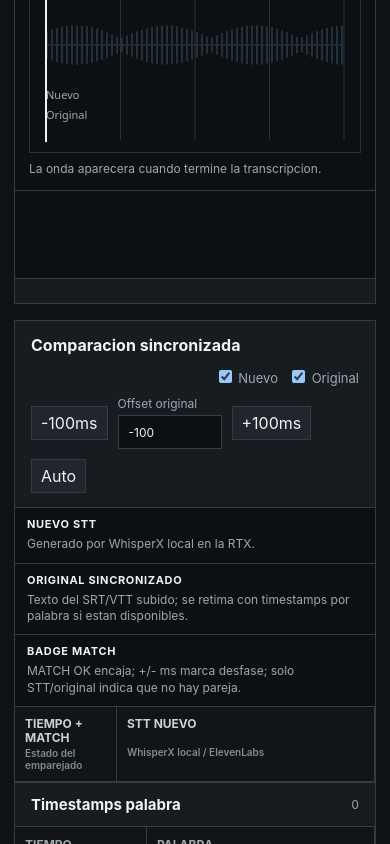
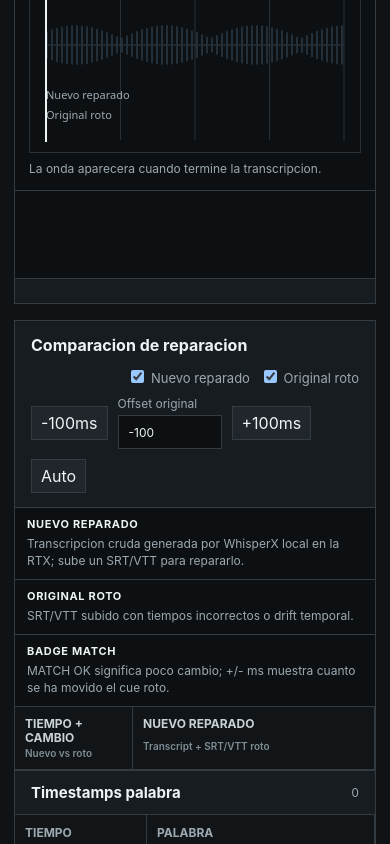
Before and after one commit to JotaTerrasa/film-subtitle-lab, a plain HTML site: page app/static/index.html in a window 390 px wide. Both pictures are taken after a click on the button "-100ms". Shown: the part 1084-1928 px from the top of the page. Drawn offline with Linux system fonts and the light colour scheme.

Commit message:
Clarify repaired subtitle comparison

```diff
--- a/app/static/app.js
+++ b/app/static/app.js
@@ -4,6 +4,7 @@ const state = {
   jobId: null,
   currentStage: null,
   generated: [],
+  rawTranscript: [],
   words: [],
   referenceRaw: [],
   reference: [],
@@ -22,6 +23,7 @@ const state = {
   referenceOffsetSec: 0,
   referenceScale: 1,
   resultProvider: "",
+  compareMode: "transcript",
   uiLanguage: window.localStorage.getItem("filmSubtitleLab.uiLanguage") || "es",
 };
 
@@ -108,23 +110,26 @@ const I18N = {
     resumePitch: "Seguir",
     transcribe: "Transcribir",
     technicalLog: "Log tecnico",
-    comparisonTitle: "Comparacion sincronizada",
-    compareGeneratedLabel: "Nuevo STT",
-    compareGeneratedProvider: "Generado por {provider}.",
-    compareOriginalLabel: "Original sincronizado",
-    compareOriginalHint: "Texto del SRT/VTT subido; se retima con timestamps por palabra si estan disponibles.",
+    comparisonTitle: "Comparacion de reparacion",
+    compareGeneratedLabel: "Nuevo reparado",
+    compareGeneratedProvider: "Creado mezclando la transcripcion de {provider} con el original roto.",
+    compareGeneratedTranscriptProvider: "Transcripcion cruda generada por {provider}; sube un SRT/VTT para repararlo.",
+    compareOriginalLabel: "Original roto",
+    compareOriginalHint: "SRT/VTT subido con tiempos incorrectos o drift temporal.",
     compareMatchLabel: "Badge match",
-    compareMatchHint: "MATCH OK encaja; +/- ms marca desfase; solo STT/original indica que no hay pareja.",
-    timeMatchColumn: "Tiempo + match",
-    timeMatchColumnHint: "Estado del emparejado",
-    newSttColumn: "STT nuevo",
-    newSttColumnHint: "WhisperX local / ElevenLabs",
-    syncedOriginalColumn: "Original sync",
+    compareMatchHint: "MATCH OK significa poco cambio; +/- ms muestra cuanto se ha movido el cue roto.",
+    timeMatchColumn: "Tiempo + cambio",
+    timeMatchColumnHint: "Nuevo vs roto",
+    newSttColumn: "Nuevo reparado",
+    newSttColumnHint: "Transcript + SRT/VTT roto",
+    syncedOriginalColumn: "Original roto",
     syncedOriginalColumnHint: "SRT/VTT subido",
     providerWhisperx: "WhisperX local en la RTX",
     providerElevenlabs: "ElevenLabs API alojada",
-    newSubtitles: "Nuevo",
-    originalSubtitles: "Original",
+    newSubtitles: "Nuevo reparado",
+    originalSubtitles: "Original roto",
+    newTimeShort: "Nuevo",
+    brokenTimeShort: "Roto",
     originalOffset: "Offset original",
     offsetMinusTitle: "Adelantar original 100 ms",
     offsetPlusTitle: "Retrasar original 100 ms",
@@ -149,20 +154,28 @@ const I18N = {
     matchTimeline: "Match visual",
     matchWaiting: "Esperando resultados",
     matchedSubtitles: "Match",
-    matchSummary: "{matched} matches · {coverage}% cobertura · {delta} ms delta medio",
-    matchNoReference: "Sin subtitulos originales para comparar",
-    matchNoCues: "Sin subtitulos generados todavia",
-    matchNewOnly: "solo STT",
-    matchOriginalOnly: "solo original",
+    matchSummary: "{matched} pares · {coverage}% cubierto · {delta} ms cambio medio",
+    matchNoReference: "Sin original roto para comparar",
+    matchNoCues: "Sin subtitulos nuevos todavia",
+    matchNewOnly: "solo nuevo",
+    matchOriginalOnly: "solo roto",
     matchGood: "match ok",
     waveformWaiting: "La onda aparecera cuando termine la transcripcion.",
     waveformLoading: "Generando onda de sonido desde el audio...",
     waveformReady: "Onda lista. Los bloques de abajo muestran como encajan los subtitulos.",
     waveformUnavailable: "No se pudo generar la onda, pero puedes revisar los carriles de subtitulos.",
-    wordResync: "Resync por palabras",
+    wordResync: "Reparacion por palabras",
     cues: "cues",
     tokenCoverage: "cobertura tokens",
     interpolated: "interpolados",
+    downloadRawSrt: "RAW STT SRT",
+    downloadRawVtt: "RAW STT VTT",
+    downloadRawJson: "RAW STT JSON",
+    downloadRawTxt: "RAW STT TXT",
+    downloadRawTsv: "RAW STT TSV",
+    downloadNewSrt: "NEW SRT",
+    downloadNewVtt: "NEW VTT",
+    downloadNewTsv: "NEW TSV",
     "status.done": "Completado",
     "status.error": "Error",
     "status.running": "Trabajando",
@@ -245,23 +258,26 @@ const I18N = {
     resumePitch: "Resume",
     transcribe: "Transcribe",
     technicalLog: "Technical log",
-    comparisonTitle: "Synchronized comparison",
-    compareGeneratedLabel: "New STT",
-    compareGeneratedProvider: "Generated by {provider}.",
-    compareOriginalLabel: "Synced original",
-    compareOriginalHint: "Uploaded SRT/VTT text; retimed with word timestamps when available.",
+    comparisonTitle: "Repair comparison",
+    compareGeneratedLabel: "New repaired",
+    compareGeneratedProvider: "Built by merging the {provider} transcript with the broken original.",
+    compareGeneratedTranscriptProvider: "Raw transcript generated by {provider}; upload an SRT/VTT to repair it.",
+    compareOriginalLabel: "Broken original",
+    compareOriginalHint: "Uploaded SRT/VTT with bad timing or temporal drift.",
     compareMatchLabel: "Match badge",
-    compareMatchHint: "MATCH OK lines up; +/- ms shows drift; STT/original only means no pair.",
-    timeMatchColumn: "Time + match",
-    timeMatchColumnHint: "Pairing status",
-    newSttColumn: "New STT",
-    newSttColumnHint: "Local WhisperX / ElevenLabs",
-    syncedOriginalColumn: "Synced original",
+    compareMatchHint: "MATCH OK means little change; +/- ms shows how far the broken cue moved.",
+    timeMatchColumn: "Time + change",
+    timeMatchColumnHint: "New vs broken",
+    newSttColumn: "New repaired",
+    newSttColumnHint: "Transcript + broken SRT/VTT",
+    syncedOriginalColumn: "Broken original",
     syncedOriginalColumnHint: "Uploaded SRT/VTT",
     providerWhisperx: "local WhisperX on the RTX",
     providerElevenlabs: "hosted ElevenLabs API",
-    newSubtitles: "New",
-    originalSubtitles: "Original",
+    newSubtitles: "New repaired",
+    originalSubtitles: "Broken original",
+    newTimeShort: "New",
+    brokenTimeShort: "Broken",
     originalOffset: "Original offset",
     offsetMinusTitle: "Move original subtitles 100 ms earlier",
     offsetPlusTitle: "Move original subtitles 100 ms later",
@@ -286,20 +302,28 @@ const I18N = {
     matchTimeline: "Visual match",
     matchWaiting: "Waiting for results",
     matchedSubtitles: "Match",
-    matchSummary: "{matched} matches · {coverage}% coverage · {delta} ms avg delta",
-    matchNoReference: "No original subtitles to compare",
-    matchNoCues: "No generated subtitles yet",
-    matchNewOnly: "STT only",
-    matchOriginalOnly: "original only",
+    matchSummary: "{matched} pairs · {coverage}% covered · {delta} ms avg shift",
+    matchNoReference: "No broken original to compare",
+    matchNoCues: "No new subtitles yet",
+    matchNewOnly: "new only",
+    matchOriginalOnly: "broken only",
     matchGood: "match ok",
     waveformWaiting: "The waveform will appear when transcription finishes.",
     waveformLoading: "Generating sound waveform from the audio...",
     waveformReady: "Waveform ready. The lanes below show how subtitles line up.",
     waveformUnavailable: "Could not generate the waveform, but the subtitle lanes are still available.",
-    wordResync: "Word resync",
+    wordResync: "Word-level repair",
     cues: "cues",
     tokenCoverage: "token coverage",
     interpolated: "interpolated",
+    downloadRawSrt: "RAW STT SRT",
+    downloadRawVtt: "RAW STT VTT",
+    downloadRawJson: "RAW STT JSON",
+    downloadRawTxt: "RAW STT TXT",
+    downloadRawTsv: "RAW STT TSV",
+    downloadNewSrt: "NEW SRT",
+    downloadNewVtt: "NEW VTT",
+    downloadNewTsv: "NEW TSV",
     "status.done": "Done",
     "status.error": "Error",
     "status.running": "Working",
@@ -377,7 +401,8 @@ function providerLabel(value = state.resultProvider || sttProvider.value) {
 
 function renderCompareExplainer() {
   if (!providerExplain) return;
-  providerExplain.textContent = t("compareGeneratedProvider", {
+  const key = state.compareMode === "transcript" ? "compareGeneratedTranscriptProvider" : "compareGeneratedProvider";
+  providerExplain.textContent = t(key, {
     provider: providerLabel(),
   });
 }
@@ -470,6 +495,7 @@ function resetAll() {
   state.jobId = null;
   state.currentStage = null;
   state.generated = [];
+  state.rawTranscript = [];
   state.words = [];
   state.referenceRaw = [];
   state.reference = [];
@@ -482,6 +508,7 @@ function resetAll() {
   state.referenceOffsetSec = 0;
   state.referenceScale = 1;
   state.resultProvider = "";
+  state.compareMode = "transcript";
   fileInput.value = "";
   statusBand.hidden = true;
   progressTrack.hidden = true;
@@ -642,12 +669,18 @@ async function pollStatus() {
 async function loadResult() {
   const response = await fetch(`/api/jobs/${state.jobId}/result`);
   const result = await response.json();
-  state.generated = result.generated_cues || [];
+  const rawTranscript = result.generated_cues || [];
+  const uploadedReference = result.uploaded_reference_cues || [];
+  const repairedReference = result.reference_cues || [];
+  const repairAvailable = Boolean(result.reference_resync?.available && uploadedReference.length && repairedReference.length);
+  state.rawTranscript = rawTranscript;
+  state.generated = repairAvailable ? repairedReference : rawTranscript;
   state.words = result.word_timestamps || [];
-  state.referenceRaw = result.reference_cues || [];
+  state.referenceRaw = uploadedReference.length ? uploadedReference : [];
   state.downloads = result.downloads || {};
   state.alignment = result.alignment || {};
   state.resultProvider = result.stt_provider || sttProvider.value;
+  state.compareMode = repairAvailable ? "repair" : "transcript";
   state.waveform = {
     status: "idle",
     peaks: [],
@@ -661,7 +694,7 @@ async function loadResult() {
   state.referenceScale = Number(result.alignment?.scale || 1);
   offsetMs.value = String(Math.round(state.referenceOffsetSec * 1000));
   applyReferenceTiming();
-  state.merged = mergeCues(state.generated, state.reference);
+  state.merged = mergeCues(state.generated, state.reference, { pairByIndex: state.compareMode === "repair" });
 
   videoPlayer.src = result.video_url;
   renderDownloads(state.downloads, state.alignment);
@@ -692,11 +725,25 @@ function applyReferenceTiming() {
 
 function rerenderWithOffset() {
   applyReferenceTiming();
-  state.merged = mergeCues(state.generated, state.reference);
+  state.merged = mergeCues(state.generated, state.reference, { pairByIndex: state.compareMode === "repair" });
   renderCueGrid();
   renderMatchSummary();
   drawWaveformTimeline();
   updateActive();
+}
+
+function downloadLabel(kind) {
+  const labels = {
+    srt: "downloadRawSrt",
+    vtt: "downloadRawVtt",
+    json: "downloadRawJson",
+    txt: "downloadRawTxt",
+    tsv: "downloadRawTsv",
+    sync_srt: "downloadNewSrt",
+    sync_vtt: "downloadNewVtt",
+    sync_tsv: "downloadNewTsv",
+  };
+  return labels[kind] ? t(labels[kind]) : kind.toUpperCase();
 }
 
 function renderDownloads(downloads, alignment) {
@@ -721,7 +768,7 @@ function renderDownloads(downloads, alignment) {
     if (!url) return;
     const link = document.createElement("a");
     link.href = url;
-    link.textContent = kind.toUpperCase();
+    link.textContent = downloadLabel(kind);
     link.download = "";
     downloadRow.appendChild(link);
   });
@@ -962,7 +1009,29 @@ function drawWaveformTimeline() {
   ctx.fill();
 }
 
-function mergeCues(generated, reference) {
+function mergeCues(generated, reference, options = {}) {
+  if (options.pairByIndex) {
+    const referenceByIndex = new Map(reference.map((cue) => [Number(cue.index), cue]));
+    const pairedReferenceIndexes = new Set();
+    const rows = generated.map((cue) => {
+      const referenceCue = referenceByIndex.get(Number(cue.index)) || null;
+      if (referenceCue) pairedReferenceIndexes.add(Number(referenceCue.index));
+      return {
+        start: cue.start,
+        end: cue.end,
+        generated: cue,
+        reference: referenceCue,
+      };
+    });
+
+    reference.forEach((cue) => {
+      if (pairedReferenceIndexes.has(Number(cue.index))) return;
+      rows.push({ start: cue.start, end: cue.end, generated: null, reference: cue });
+    });
+
+    return rows.sort((a, b) => a.start - b.start);
+  }
+
   const rows = generated.map((cue) => ({ start: cue.start, end: cue.end, generated: cue, reference: null }));
 
   reference.forEach((ref) => {
@@ -994,12 +1063,19 @@ function renderCueGrid() {
   cueGrid.innerHTML = "";
   state.merged.forEach((row, index) => {
     const match = matchInfo(row);
+    const timeContent =
+      state.compareMode === "repair" && row.reference
+        ? `
+          <span class="time-main">${escapeHtml(t("newTimeShort"))} ${formatTime(row.generated?.start ?? row.start)}</span>
+          <span class="time-aux">${escapeHtml(t("brokenTimeShort"))} ${formatTime(row.reference.start)}</span>
+        `
+        : `<span class="time-main">${formatTime(row.start)}</span>`;
     const item = document.createElement("button");
     item.type = "button";
     item.className = `cue-row match-${match.kind}`;
     item.dataset.index = String(index);
     item.innerHTML = `
-      <div class="time">${formatTime(row.start)}<span class="row-match ${match.kind}">${escapeHtml(match.label)}</span></div>
+      <div class="time">${timeContent}<span class="row-match ${match.kind}">${escapeHtml(match.label)}</span></div>
       <div>${row.generated ? escapeHtml(row.generated.text) : '<span class="empty-cell">-</span>'}</div>
       <div>${row.reference ? escapeHtml(row.reference.text) : '<span class="empty-cell">-</span>'}</div>
     `;
--- a/app/static/index.html
+++ b/app/static/index.html
@@ -169,8 +169,8 @@
                 <span id="matchSummary" data-i18n="matchWaiting">Esperando resultados</span>
               </div>
               <div class="timeline-legend">
-                <span><i class="legend-new"></i><span data-i18n="newSubtitles">Nuevo</span></span>
-                <span><i class="legend-original"></i><span data-i18n="originalSubtitles">Original</span></span>
+                <span><i class="legend-new"></i><span data-i18n="newSubtitles">Nuevo reparado</span></span>
+                <span><i class="legend-original"></i><span data-i18n="originalSubtitles">Original roto</span></span>
                 <span><i class="legend-match"></i><span data-i18n="matchedSubtitles">Match</span></span>
               </div>
             </div>
@@ -186,11 +186,11 @@
 
         <aside class="compare-panel">
           <div class="compare-header">
-            <h2 data-i18n="comparisonTitle">Comparacion sincronizada</h2>
+            <h2 data-i18n="comparisonTitle">Comparacion de reparacion</h2>
             <div class="compare-tools">
               <div class="toggles">
-                <label><input id="showGenerated" type="checkbox" checked /> <span data-i18n="newSubtitles">Nuevo</span></label>
-                <label><input id="showReference" type="checkbox" checked /> <span data-i18n="originalSubtitles">Original</span></label>
+                <label><input id="showGenerated" type="checkbox" checked /> <span data-i18n="newSubtitles">Nuevo reparado</span></label>
+                <label><input id="showReference" type="checkbox" checked /> <span data-i18n="originalSubtitles">Original roto</span></label>
               </div>
               <div class="offset-tools">
                 <button id="offsetMinus" type="button" title="Adelantar original 100 ms" data-i18n-title="offsetMinusTitle">-100ms</button>
@@ -205,29 +205,29 @@
           </div>
           <div class="compare-explainer" aria-label="Subtitle comparison guide">
             <div>
-              <strong data-i18n="compareGeneratedLabel">Nuevo STT</strong>
-              <span id="providerExplain">Generado por WhisperX local o ElevenLabs.</span>
+              <strong data-i18n="compareGeneratedLabel">Nuevo reparado</strong>
+              <span id="providerExplain">Creado mezclando la transcripcion con el original roto.</span>
             </div>
             <div>
-              <strong data-i18n="compareOriginalLabel">Original sincronizado</strong>
-              <span data-i18n="compareOriginalHint">Texto del SRT/VTT subido, retimado con timestamps por palabra si es posible.</span>
+              <strong data-i18n="compareOriginalLabel">Original roto</strong>
+              <span data-i18n="compareOriginalHint">SRT/VTT subido con tiempos incorrectos o drift temporal.</span>
             </div>
             <div>
               <strong data-i18n="compareMatchLabel">Badge match</strong>
-              <span data-i18n="compareMatchHint">MATCH OK encaja; +/- ms marca desfase; solo STT/original indica que no hay pareja.</span>
+              <span data-i18n="compareMatchHint">MATCH OK significa poco cambio; +/- ms muestra cuanto se ha movido el cue roto.</span>
             </div>
           </div>
           <div class="cue-grid-head">
             <span>
-              <strong data-i18n="timeMatchColumn">Tiempo + match</strong>
-              <small data-i18n="timeMatchColumnHint">Estado del emparejado</small>
+              <strong data-i18n="timeMatchColumn">Tiempo + cambio</strong>
+              <small data-i18n="timeMatchColumnHint">Nuevo vs roto</small>
             </span>
             <span>
-              <strong data-i18n="newSttColumn">STT nuevo</strong>
-              <small data-i18n="newSttColumnHint">WhisperX local / ElevenLabs</small>
+              <strong data-i18n="newSttColumn">Nuevo reparado</strong>
+              <small data-i18n="newSttColumnHint">Transcript + SRT/VTT roto</small>
             </span>
             <span>
-              <strong data-i18n="syncedOriginalColumn">Original sync</strong>
+              <strong data-i18n="syncedOriginalColumn">Original roto</strong>
               <small data-i18n="syncedOriginalColumnHint">SRT/VTT subido</small>
             </span>
           </div>
--- a/app/static/styles.css
+++ b/app/static/styles.css
@@ -614,7 +614,7 @@ video {
 
 .cue-grid-head,
 .cue-row {
-  grid-template-columns: 116px minmax(0, 1fr) minmax(0, 1fr);
+  grid-template-columns: 140px minmax(0, 1fr) minmax(0, 1fr);
 }
 
 .word-grid-head,
@@ -753,6 +753,22 @@ video {
   font-variant-numeric: tabular-nums;
 }
 
+.time-main,
+.time-aux {
+  display: block;
+  line-height: 1.2;
+}
+
+.time-main {
+  color: #c9d2d7;
+}
+
+.time-aux {
+  color: #7f8d94;
+  font-size: 11px;
+  margin-top: 3px;
+}
+
 .word-row.empty {
   color: var(--muted);
   cursor: default;
@@ -815,7 +831,7 @@ video {
 
   .cue-grid-head,
   .cue-row {
-    grid-template-columns: 102px minmax(0, 1fr);
+    grid-template-columns: 118px minmax(0, 1fr);
   }
 
   .word-grid-head,
```
